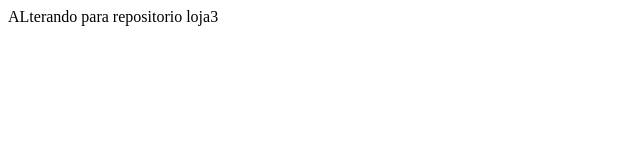
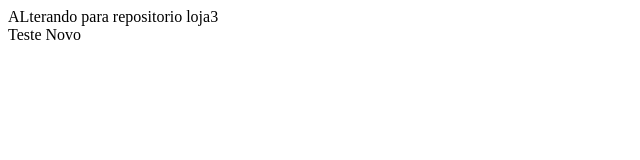
Before and after one commit to Gabriel-558/lojavirtual, a plain HTML site: page index.html in a window 1280 px wide. Shown: the full height of the page, 0-640 px from the left. Drawn offline with Linux system fonts and the light colour scheme.

Commit message:
Update index.html teste

```diff
--- a/index.html
+++ b/index.html
@@ -7,5 +7,6 @@
 </head>
 <body>
     <div>ALterando para repositorio loja3</div>
+    <div>Teste Novo</div>
 </body>
 </html>
```
